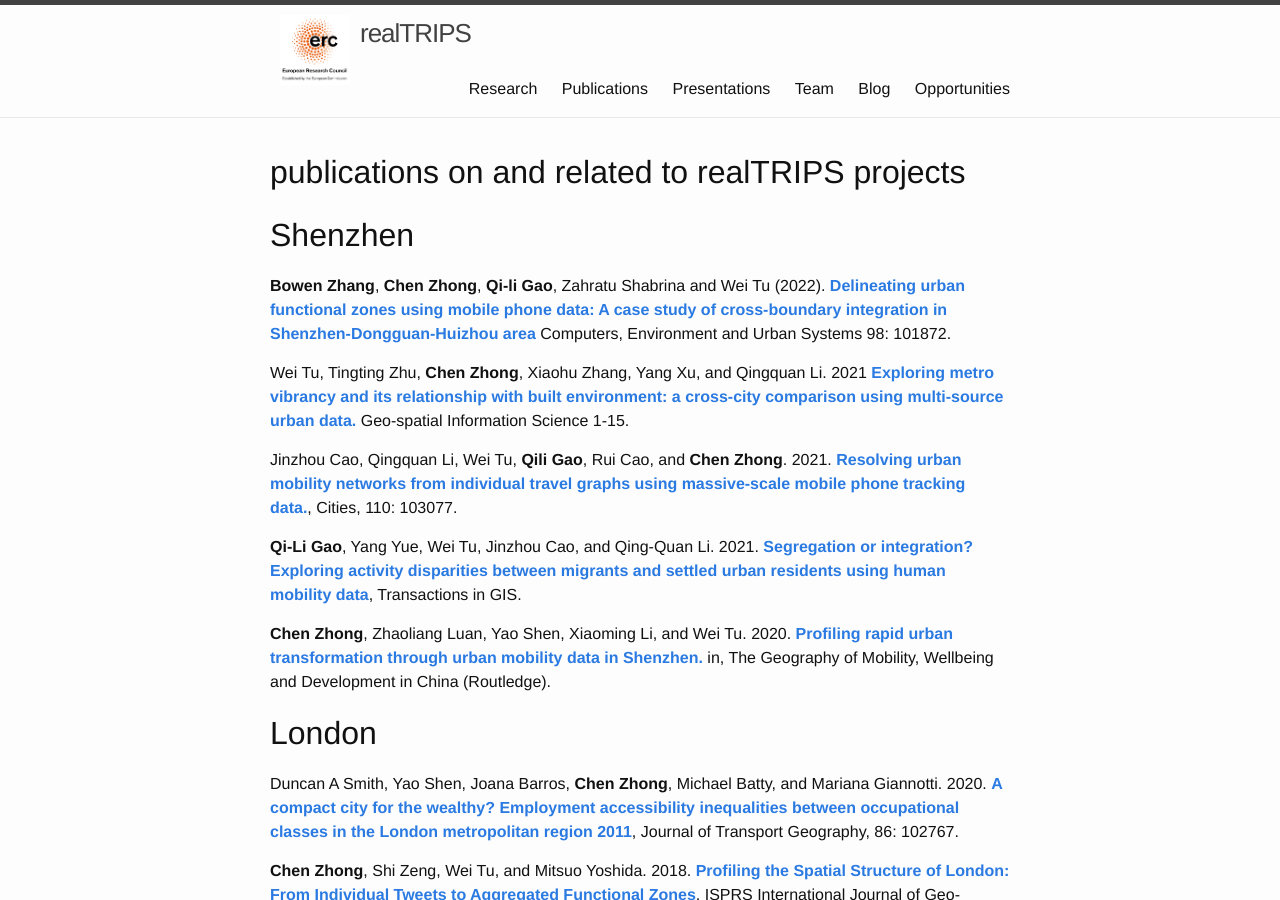
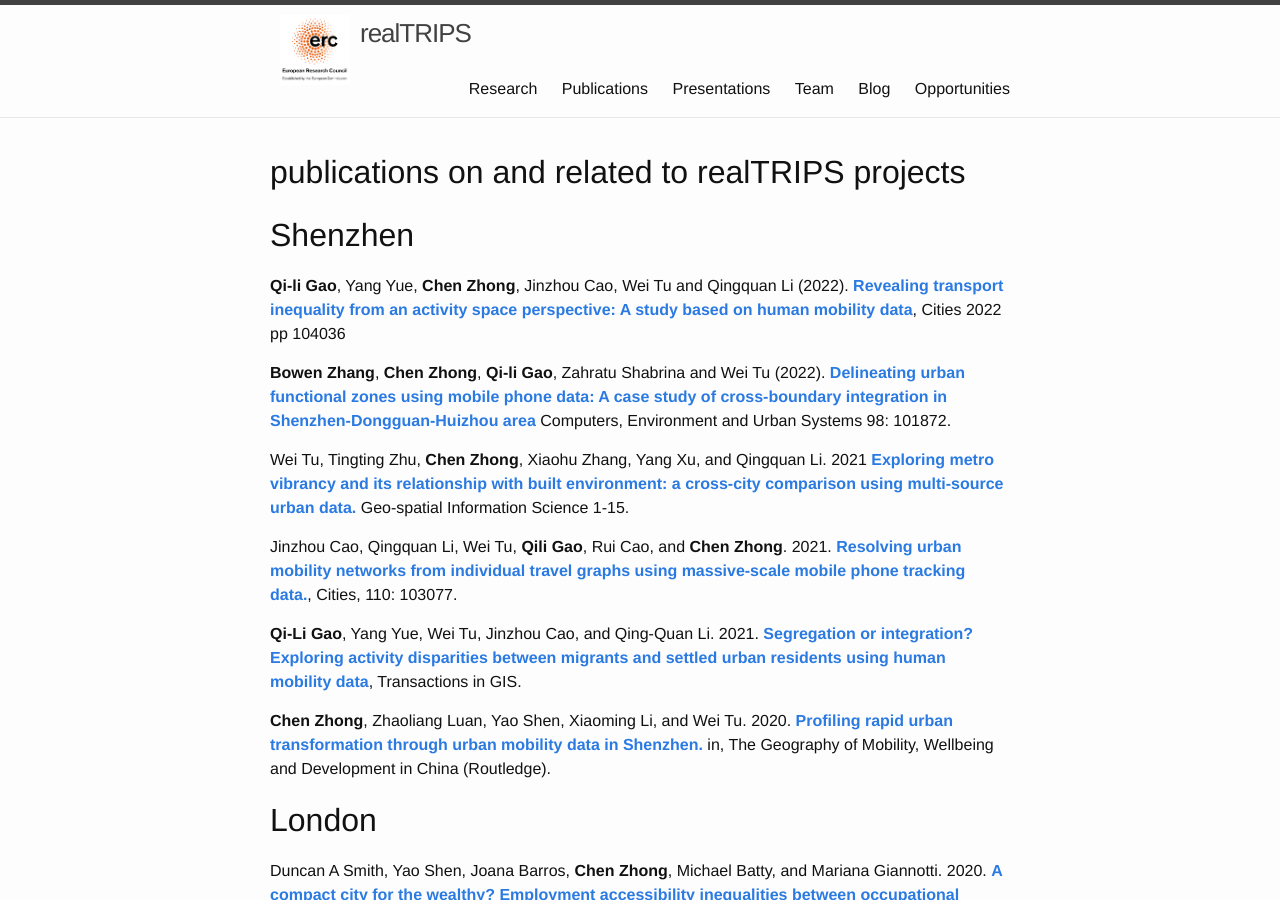
Before and after one commit to c-zhong-ucl-ac-uk/realTRIPS, a Jekyll site: the page built from publications.md, in a window 1280 px wide and 900 px high. Built offline with Jekyll 4.4.1, drawn with Linux system fonts in a browser that asks for light colours.

Commit message:
Update publications.md

```diff
--- a/publications.md
+++ b/publications.md
@@ -8,6 +8,8 @@ tagline: Documentation produced by, or associated with, the project
 
 
 ## Shenzhen
+
+**Qi-li Gao**, Yang Yue, **Chen Zhong**, Jinzhou Cao, Wei Tu and Qingquan Li (2022). [**Revealing transport inequality from an activity space perspective: A study based on human mobility data**](https://doi.org/10.1016/j.cities.2022.104036), Cities 2022 pp 104036
 
 **Bowen Zhang**, **Chen Zhong**, **Qi-li Gao**, Zahratu Shabrina and Wei Tu (2022). [**Delineating urban functional zones using mobile phone data: A case study of cross-boundary integration in Shenzhen-Dongguan-Huizhou area**](https://www.sciencedirect.com/science/article/pii/S0198971522001168?via%3Dihub) Computers, Environment and Urban Systems 98: 101872.
 
```
